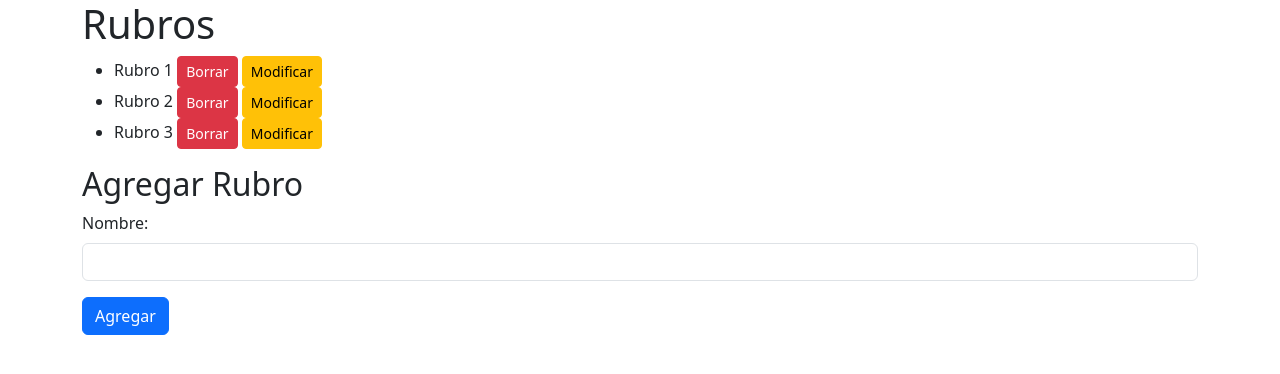
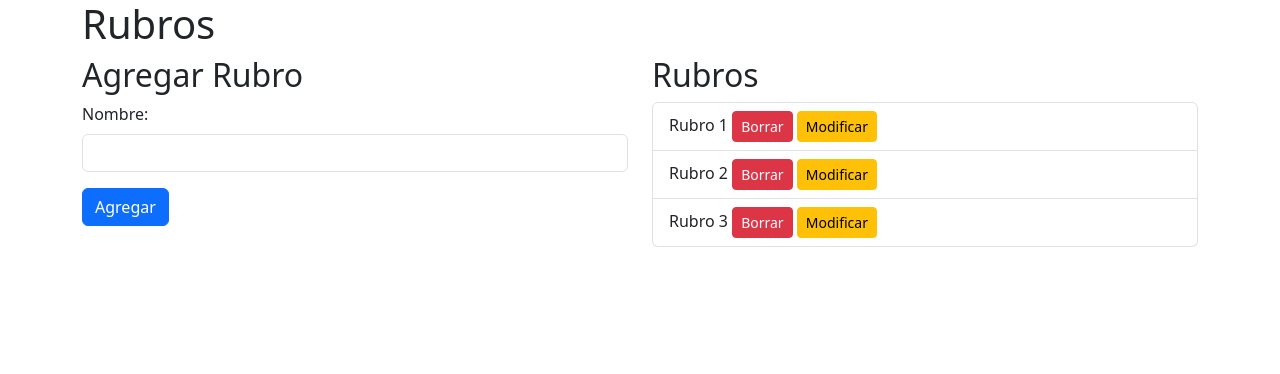
Before and after one commit to pagliardini/kpos-flask, a Flask app: page /productos/rubros in a window 1280 px wide. Shown: the top 374 px of the page. Run offline with Flask 3, Linux system fonts and the light colour scheme; data comes from the database, SQL or seed files in the repository.

Commit message:
mejorada estructura en template

```diff
--- a/templates/rubros.html
+++ b/templates/rubros.html
@@ -10,11 +10,8 @@
 <body>
     <div class="container">
         <h1>Rubros</h1>
-        <ul>
-            {% for rubro in rubros %}
-            <li>{{ rubro.nombre }} <a href="/productos/rubros/borrar/{{ rubro.id }}" class="btn btn-danger btn-sm">Borrar</a> <a href="/rubros/{{ rubro.id }}/modificar" class="btn btn-warning btn-sm">Modificar</a></li>
-            {% endfor %}
-        </ul>
+        <div class="row">
+            <div class="col-md-6">
                 <h2>Agregar Rubro</h2>
                 <form action="/productos/rubros/agregar" method="POST">
                     <div class="mb-3">
@@ -24,5 +21,15 @@
                     <button type="submit" class="btn btn-primary">Agregar</button>
                 </form>
             </div>
+            <div class="col-md-6">
+                <h2>Rubros</h2>
+                <ul class="list-group">
+                    {% for rubro in rubros %}
+                    <li class="list-group-item">{{ rubro.nombre }} <a href="/productos/rubros/borrar/{{ rubro.id }}" class="btn btn-danger btn-sm">Borrar</a> <a href="/rubros/{{ rubro.id }}/modificar" class="btn btn-warning btn-sm">Modificar</a></li>
+                    {% endfor %}
+                </ul>
+            </div>
+        </div>
+    </div>
 </body>
 </html>
```
Lines whose indentation alone changed are shown as unchanged.
